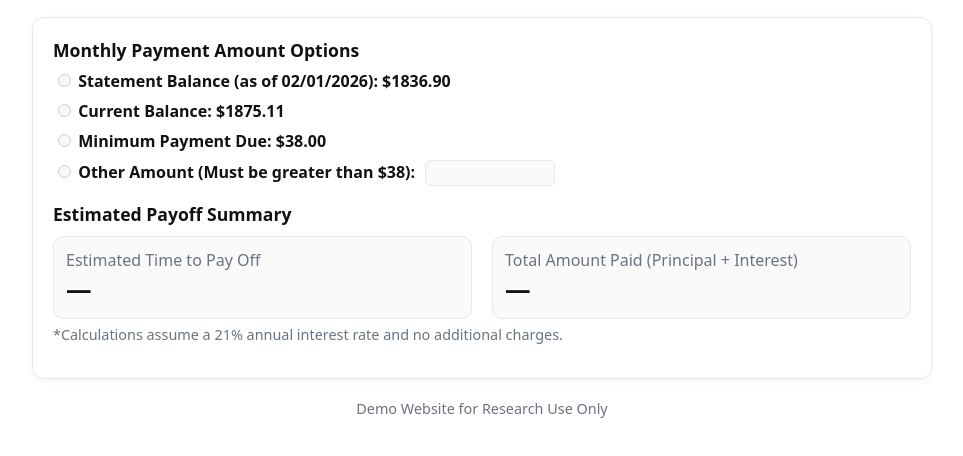
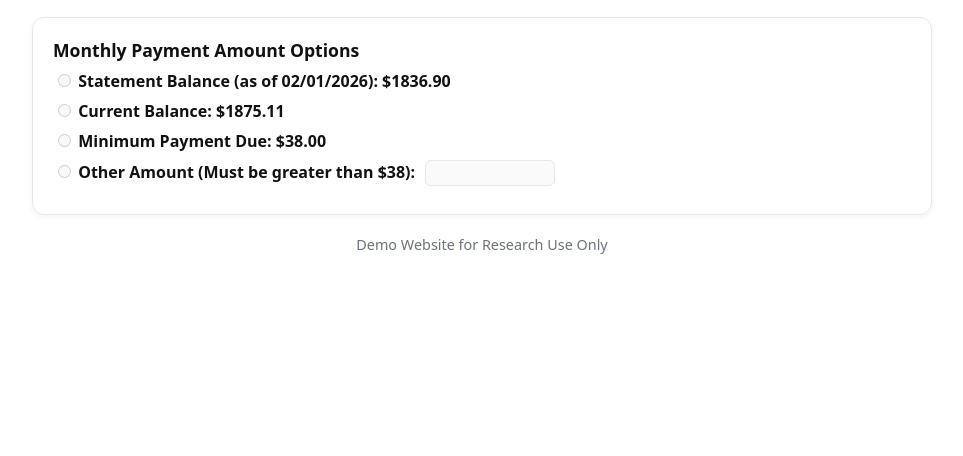
Before and after one commit to AnnaGe31/credit-card-study-control, a plain HTML site: page index.html in a window 1280 px wide. Shown: the part 116-572 px from the top of the page, without its empty margins (158-1121 px from the left). Drawn offline with Linux system fonts and the light colour scheme.

Commit message:
Remove estimated payoff summary section
Removed the estimated payoff summary section from the HTML.

```diff
--- a/index.html
+++ b/index.html
@@ -46,26 +46,6 @@
       </div>
 
     </section>
-
-    <!-- Results -->
-    <section aria-labelledby="results-title">
-      <h2 id="results-title" style="margin:16px 0 8px; font-size:1.1rem;">
-        Estimated Payoff Summary
-      </h2>
-      <div class="results" role="status" aria-live="polite">
-        <div class="stat">
-          <div class="k">Estimated Time to Pay Off</div>
-          <div class="v" id="yearsOut">—</div>
-        </div>
-        <div class="stat">
-          <div class="k">Total Amount Paid (Principal + Interest)</div>
-          <div class="v" id="totalOut">—</div>
-        </div>
-      </div>
-      <p style="font-size:0.9rem; color:#6b7280; margin-top:6px;">
-        *Calculations assume a 21% annual interest rate and no additional charges.
-      </p>
-    </section>
   </main>
 
   <footer>Demo Website for Research Use Only</footer>
```
